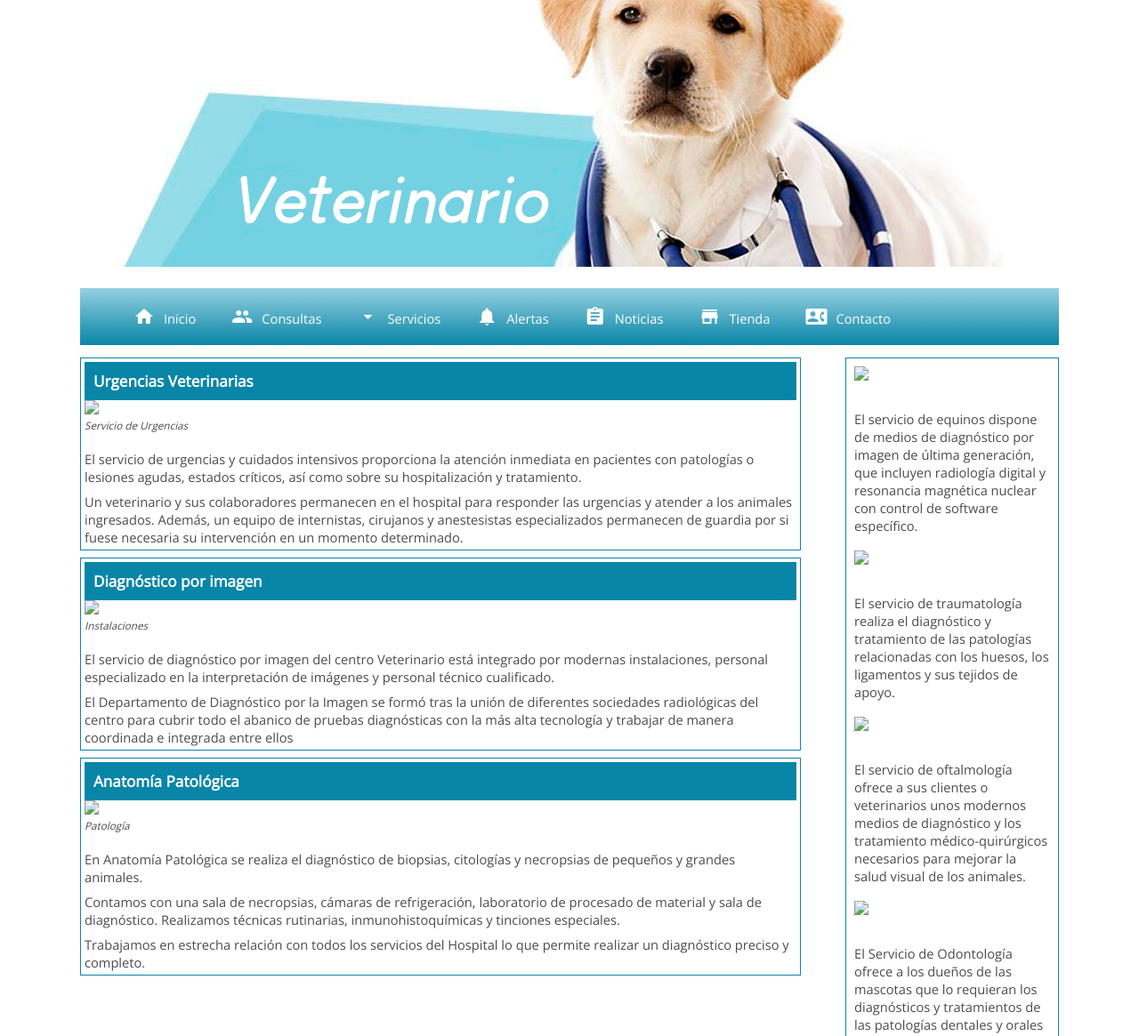
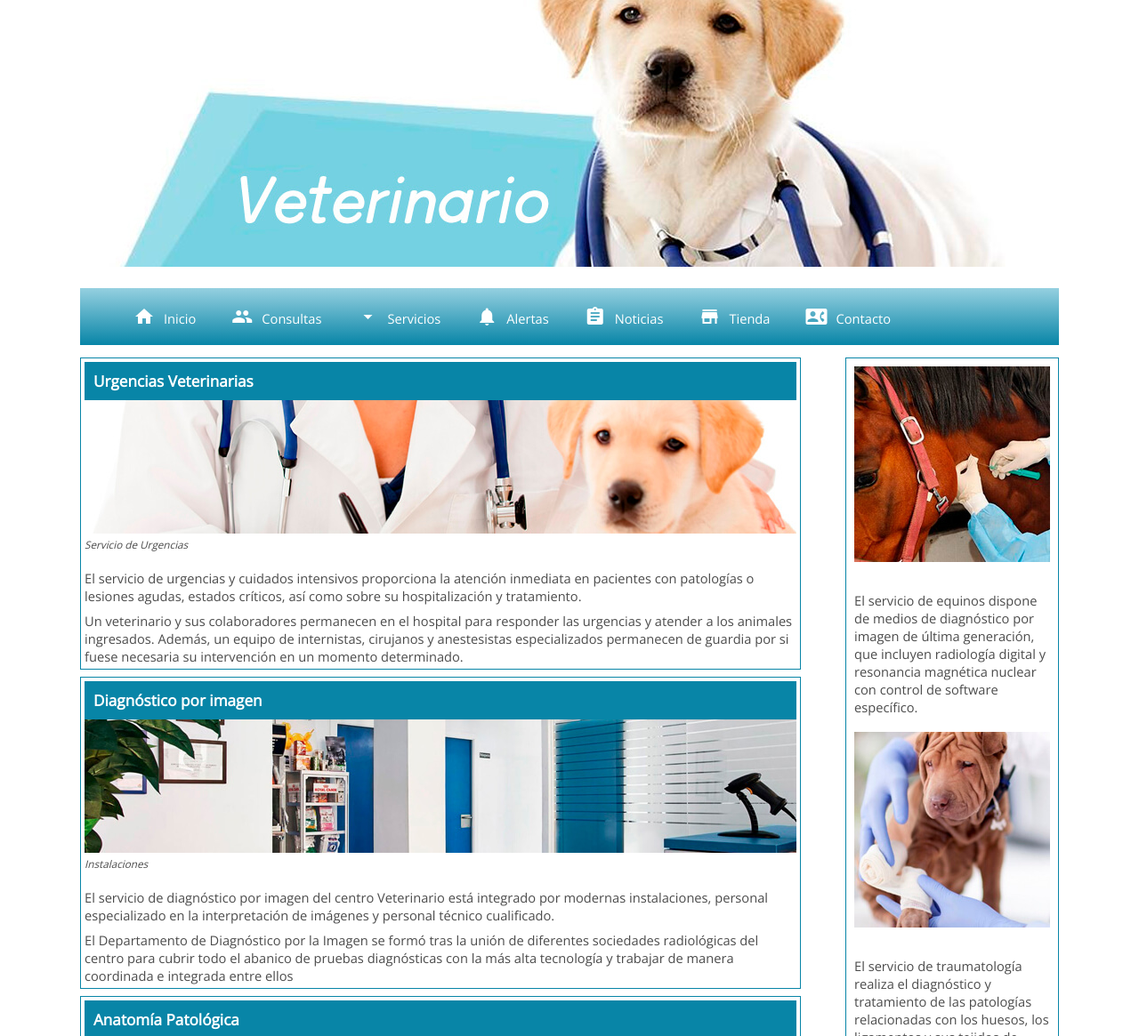
Before and after one commit to kristensen13/kristensen13.github.io, a plain HTML site: page index.html in a window 1280 px wide. Shown: the top 1165 px of the page at 89% size. Drawn offline with nearby package versions, Linux system fonts and the light colour scheme; files whose address does not match are found by name.

Commit message:
Update index.html

```diff
--- a/index.html
+++ b/index.html
@@ -46,7 +46,7 @@
 		  <h1>Urgencias Veterinarias</h1>
         </header>
 		<figure>
-          <img src="images/central1.jpg">
+          <img src="central1.jpg">
           <figcaption>
             Servicio de Urgencias
           </figcaption>
@@ -58,7 +58,7 @@
           <h1>Diagnóstico por imagen</h1>
         </header>
 		<figure>
-          <img src="images/central2.jpg">
+          <img src="central2.jpg">
           <figcaption>
             Instalaciones
           </figcaption>
@@ -70,7 +70,7 @@
 		  <h1>Anatomía Patológica</h1>
         </header>
 		<figure>
-          <img src="images/central3.jpg">
+          <img src="central3.jpg">
           <figcaption>
             Patología
           </figcaption>
@@ -80,19 +80,19 @@
 	</section>
 	<aside>
 	  <figure>
-        <img src="images/lateral1.jpg">
+        <img src="lateral1.jpg">
       </figure>
       <p> El servicio de equinos dispone de medios de diagnóstico por imagen de última generación, que incluyen radiología digital y resonancia magnética nuclear con control de software específico. </p>
 	  <figure>
-        <img src="images/lateral2.jpg">
+        <img src="lateral2.jpg">
       </figure>
       <p> El servicio de traumatología realiza el diagnóstico y tratamiento de las patologías relacionadas con los huesos, los ligamentos y sus tejidos de apoyo. </p>
 	  <figure>
-        <img src="images/lateral3.jpg">
+        <img src="lateral3.jpg">
       </figure>
       <p> El servicio de oftalmología ofrece a sus clientes o veterinarios unos modernos medios de diagnóstico y los tratamiento médico-quirúrgicos necesarios para mejorar la salud visual de los animales. </p>
 	  <figure>
-        <img src="images/lateral4.jpg">
+        <img src="lateral4.jpg">
       </figure>
       <p> El Servicio de Odontología ofrece a los dueños de las mascotas que lo requieran los diagnósticos y tratamientos de las patologías dentales y orales  </p>
     </aside>
```
